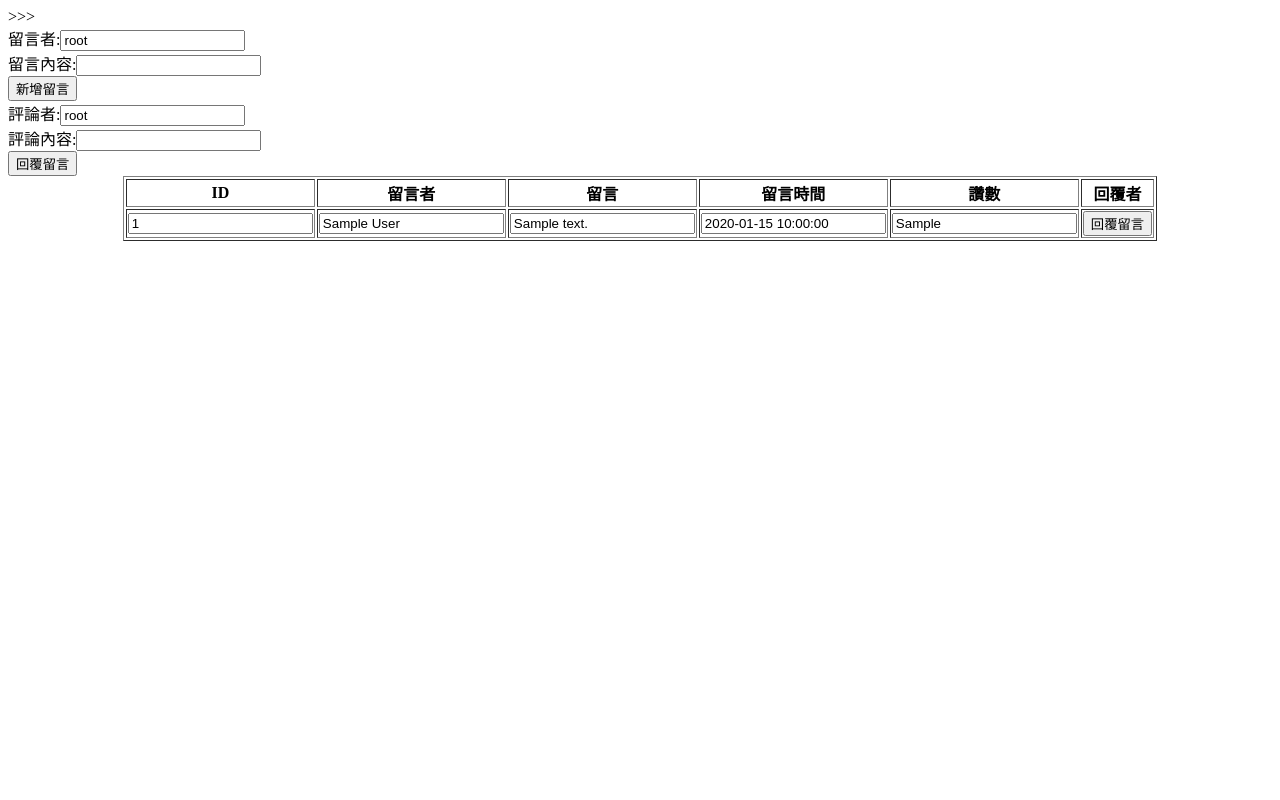
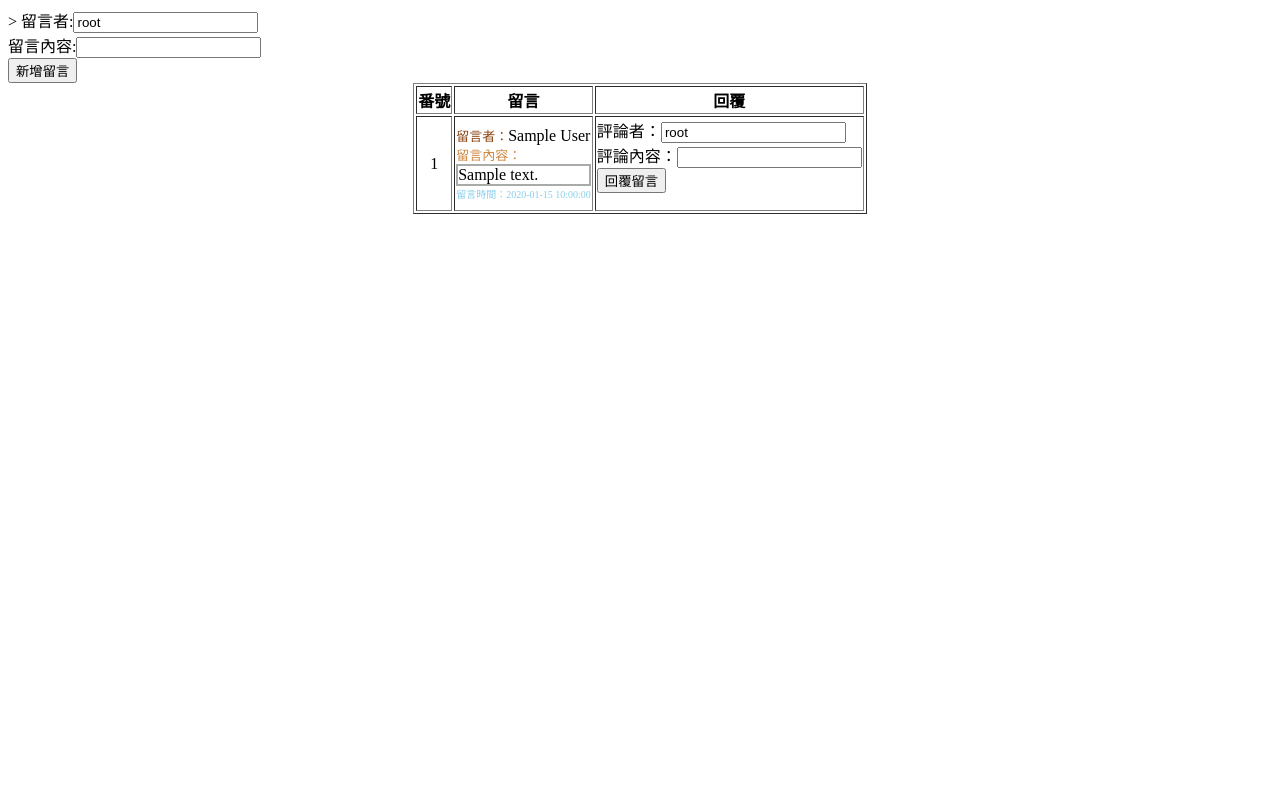
Before and after one commit to Shiva1010/sboard, a PHP site: page /board.php in a window 1280 px wide. Run offline with PHP 8.4, Linux system fonts and the light colour scheme; tables that the repository leaves empty or names only in its code hold one stand-in row (values such as "Sample post").

Commit message:
fix: board.php 使用 div 及 font 重新排版留言及回覆區塊

```diff
--- a/board.php
+++ b/board.php
@@ -22,12 +22,9 @@ $callboards = $conn->query($boards_asc);
 <table border="1" align = "center">
 
     <tr>
-        <th>ID</th>
-        <th>留言者</th>
+        <th>番號</th>
         <th>留言</th>
-        <th>留言時間</th>
-        <th>讚數</th>
-        <th>回覆者</th>
+        <th>回覆</th>
     </tr>
 
 <!--<form action = "look.php" method="GET">-->
@@ -37,12 +34,26 @@ $callboards = $conn->query($boards_asc);
 
 foreach ($callboards as $end){
     echo  "<tr>";
-    echo  "<td><input type='text' value='{$end['id']}'></td>";
-    echo  "<td><input type='text' value='{$end['author']}'></td>>";
-    echo  "<td><input type='text' value='{$end['content']}'></td>>";
-    echo  "<td><input type='text' value='{$end['create_time']}'></td>";
-    echo  "<td><input type='text' value='{$end['good']}'></td>>";
-    echo  "<td><input type='submit' name='submit' value='回覆留言'></td>";
+//    echo  "<td><input type='text' value='{$end['id']}'></td>";
+    echo  "<td>
+            <div align='center'>{$end['id']}</div>
+            </td>";
+    echo  "<td>
+            <div><font size='2' color='#8b4513'>留言者：</font>{$end['author']}</div>
+            <div><font size='2' color='#cd853f'>留言內容：</font>
+            <div style='border:2px #a9aba9 solid'>{$end['content']}</div>
+            <div><font size='1' color='#87ceeb'>留言時間：{$end['create_time']}</font></div>
+            </td>>";
+#a9a9a9
+    echo  "<td>
+            <form action = 'msg.php' method= 'POST'>
+            <input type = 'hidden' value='{$end['id']}'>
+            <div>評論者：<input type='text' name='msg_user' value= $user id='msg_user'></div>
+            <div>評論內容：<input type='text' name='msg' id='msg'></div>
+            <div><input type='submit' name='submit' value='回覆留言'></div>
+            </form>
+           </td>";
+//    echo  "<td><input type='submit' name='submit' value='回覆留言'></td>";
     echo  "</tr>";
 
 //    print $end['author'];
@@ -53,20 +64,17 @@ foreach ($callboards as $end){
 ?>
 
 
-<div></div>
+
 <form action = "newboard.php" method="POST">
 
     留言者:<input type="text" name="author" value= "<?=$user;?>" id="author"><br>
     留言內容:<input type="text" name="contect" id="contect"><br>
     <input type="submit" name="submit" value="新增留言"><br>
 
-    <form action = "msg.php" method="POST">
 
-        <input type="hidden" name=$_POST['id']>
-        評論者:<input type="text" name="msg_user" value= "<?=$user;?>" id="msg_user"><br>
-        評論內容:<input type="text" name="msg" id="msg"><br>
-        <input type="submit" name="submit" value="回覆留言">
-    </form>
+<!--要回覆的文章編號，可用 hidden 處理-->
+<!-- <input type="hidden" name=$_POST['id']>-->
+
 </form>
 
 
```
